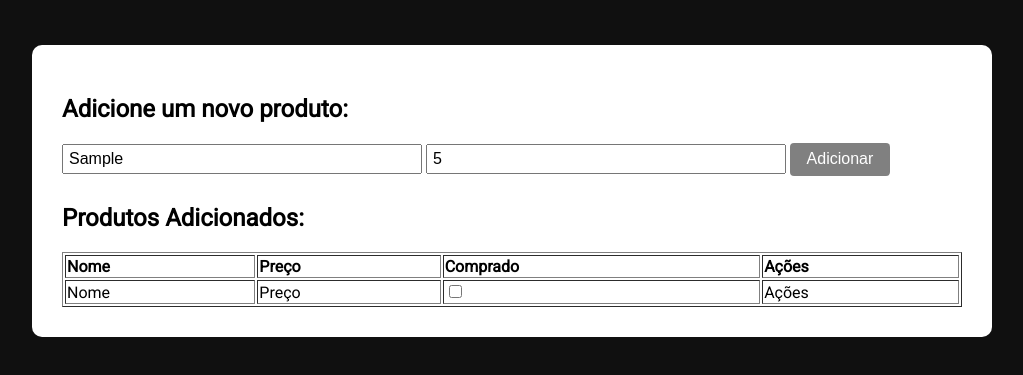
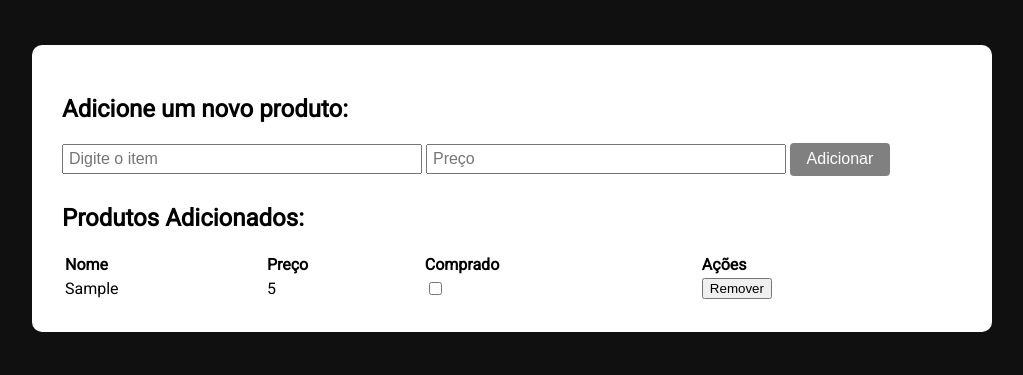
Before and after one commit to GustavoPMarcena/ListadeExercicios04LinguagensdeScripts, a plain HTML site: page index.html in a window 1280 px wide. Both pictures are taken after typing "Sample", "5" into the empty fields and a click on the button "Adicionar". Shown: the part 113-488 px from the top of the page, without its empty margins (128-1151 px from the left). Drawn offline with Linux system fonts and the light colour scheme.

Commit message:
feat: funcionalidades sem local storage prontas

```diff
--- a/index.html
+++ b/index.html
@@ -1,11 +1,13 @@
 <!DOCTYPE html>
 <html lang="en">
+
 <head>
     <meta charset="UTF-8">
     <meta name="viewport" content="width=device-width, initial-scale=1.0">
-    <link rel="stylesheet" type="text/css"  href="styles.css">
+    <link rel="stylesheet" type="text/css" href="styles.css">
     <title>Lista de compras </title>
 </head>
+
 <body>
     <main>
         <div class="title ">
@@ -18,29 +20,30 @@
             <div class="inputClass">
                 <input type="text" id="itemName" placeholder="Digite o item">
                 <input type="number" id="itemCost" placeholder="Preço">
-                <button id="inputButton" >Adicionar</button>
+                <button id="inputButton">Adicionar</button>
             </div>
             <h2>Produtos Adicionados:</h2>
             <div>
-                <table border="1">
+                <table >
+                    <thead>
                         <tr>
                             <th>Nome</th>
                             <th>Preço</th>
                             <th>Comprado</th>
                             <th>Ações</th>
                         </tr>
-                    <tr>
-                        <td>Nome</td>
-                        <td>Preço</td>
-                        <td><input type="checkbox" ></td>
-                        <td>Ações</td>
-                    </tr>
+                    </thead>
+
+                    <tbody id="listId">
+
+                    </tbody>
 
                 </table>
             </div>
         </section>
     </main>
 
-    <script src="index.js" type="module" ></script>
+    <script src="index.js" type="module"></script>
 </body>
+
 </html>
--- a/index.js
+++ b/index.js
@@ -1 +1,80 @@
-import { adicionar, remover, marcar, desmarcar, listar} from "./lista.js"
+import { adicionar, remover, marcar, desmarcar, listar, verificarID} from "./lista.js"
+
+const inputButton = document.getElementById("inputButton");
+const parentTable = document.querySelector("#listId");
+
+inputButton.addEventListener("click", () => {
+    const nome = document.getElementById("itemName").value;
+    const preco = document.getElementById("itemCost").value;
+
+    if(nome && preco) {
+        adicionarItem(nome, preco);
+
+        document.getElementById("itemName").value = '';
+        document.getElementById("itemCost").value = '';
+    }
+
+})
+
+function adicionarItem(nome, preco) {
+    let numeroAleatorio = Math.floor(Math.random() * 10000);
+    if (verificarID(numeroAleatorio)) return adicionarItem(nome, preco); // Caso o id se repita, vai gerar novamente
+    const novoObjeto = {
+        id:numeroAleatorio,
+        nome: nome,
+        preco: preco,
+        comprado:false
+    }
+    adicionar(novoObjeto);
+    recarregarLista();
+}
+
+function recarregarLista() {
+    parentTable.replaceChildren();
+    listar().forEach((element, index) => {
+        const nomeTable = document.createElement("td");
+        nomeTable.textContent = element.nome;
+        const precoTable = document.createElement("td");
+        precoTable.textContent = parseFloat(element.preco);
+
+        const checkBox = document.createElement("input");
+        checkBox.type = "checkbox";
+        if (element.comprado) checkBox.checked = true;
+
+        // Função para marcar a checkbox
+        checkBox.addEventListener("change", (e) => {
+            console.log("aaaaaaaaaaa");
+            (e.target.checked) ? marcar(element) : desmarcar(element);
+            recarregarLista();
+        })
+
+        const checkBoxTd = document.createElement("td");
+        checkBoxTd.appendChild(checkBox);
+
+        const removerButton = document.createElement("button");
+        removerButton.textContent = "Remover";
+        removerButton.onclick = () => {
+            remover(element);
+            recarregarLista();
+        }
+        const removerButtonTd = document.createElement("td");
+        removerButtonTd.appendChild(removerButton);
+
+        const novaTable = document.createElement("tr");
+
+        novaTable.appendChild(nomeTable);
+        novaTable.appendChild(precoTable);
+        novaTable.appendChild(checkBoxTd);
+        novaTable.appendChild(removerButtonTd);
+
+        parentTable.appendChild(novaTable);
+
+
+
+
+
+    });
+    console.log("Função dentro do recarregar lista");
+    console.log(listar());
+
+}
--- a/lista.js
+++ b/lista.js
@@ -26,4 +26,11 @@ function listar() {
   return listaDeCompras;
 }
 
-export { adicionar, remover, marcar, desmarcar, listar };
+function verificarID(id) {
+    listaDeCompras.forEach((element) => {
+      if(id == element.id) return 1;
+    })
+    return 0;
+}
+
+export { adicionar, remover, marcar, desmarcar, listar, verificarID };
```
Lines whose indentation alone changed are shown as unchanged.
